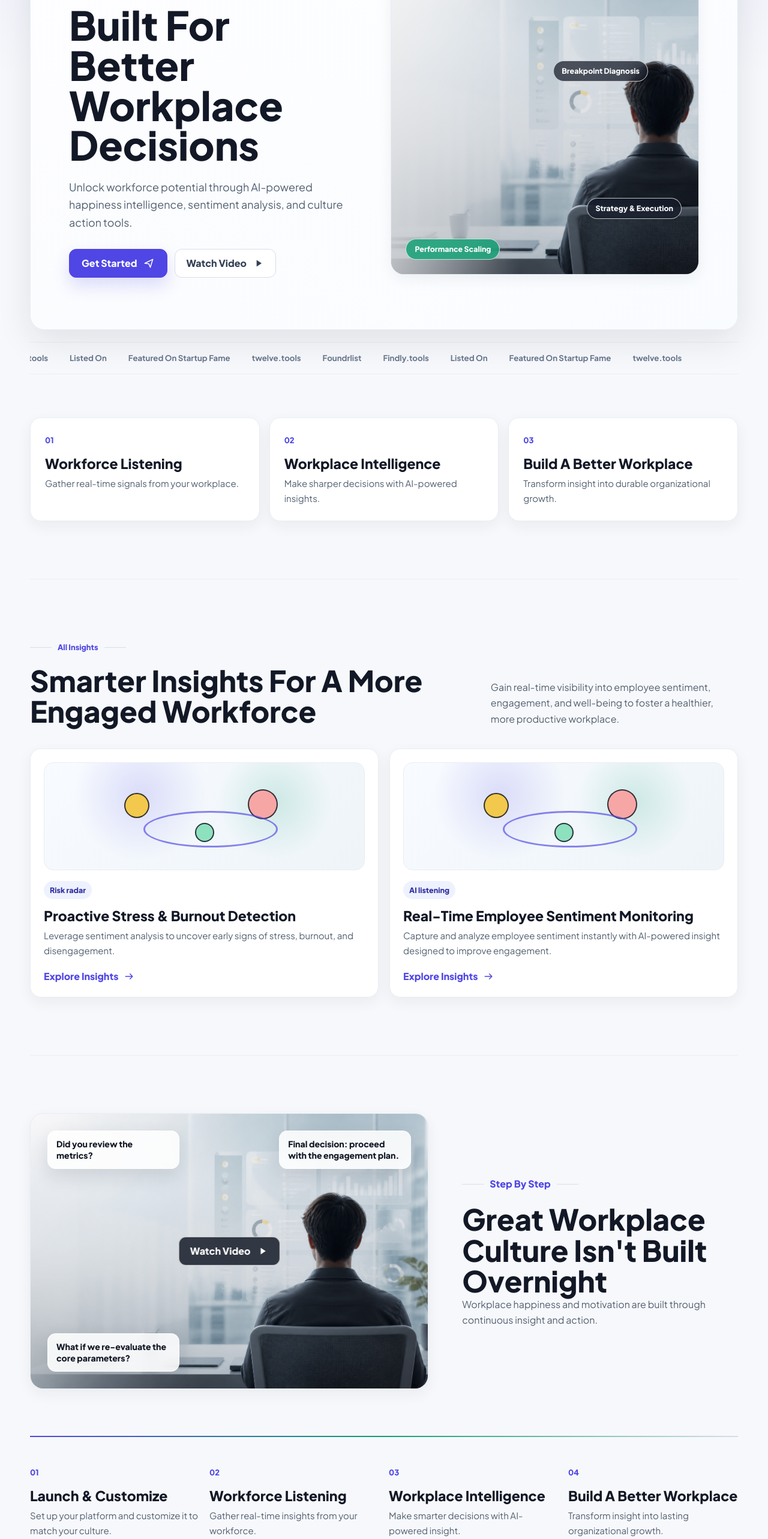
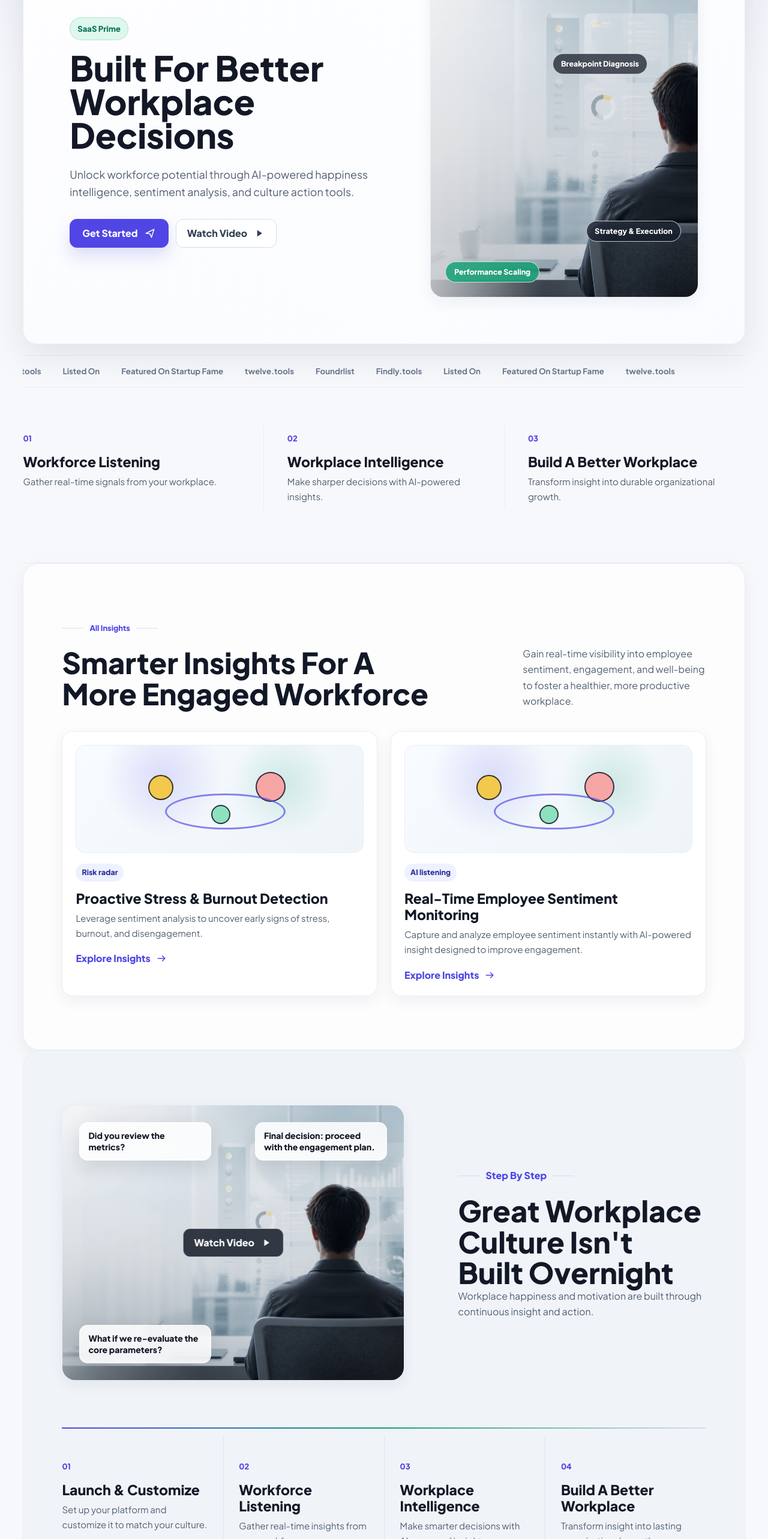
Before and after one commit to fakhrul62/sass-prime, a Next.js app: page /about in a window 1280 px wide. Shown: the part 234-2800 px from the top of the page at 60% size. Built offline with nearby package versions, Linux system fonts and the light colour scheme.

Commit message:
Redesign responsive landing page layout

```diff
--- a/src/app/globals.css
+++ b/src/app/globals.css
@@ -16,7 +16,8 @@
   --warning: #e2a619;
   --shadow-sm: 0 8px 24px rgba(20, 28, 45, 0.06);
   --shadow-md: 0 18px 56px rgba(20, 28, 45, 0.1);
-  --section-space: clamp(68px, 8vw, 96px);
+  --section-space: clamp(72px, 7vw, 104px);
+  --content-width: 1320px;
 }
 
 @theme inline {
@@ -71,7 +72,7 @@ img {
 
 .site-shell {
   min-height: 100vh;
-  padding: 16px clamp(16px, 3vw, 40px) 40px;
+  padding: 18px clamp(18px, 3vw, 48px) 48px;
 }
 
 .nav-frame,
@@ -84,8 +85,8 @@ img {
 .pricing-section,
 .testimonial-section,
 .demo-section,
-.footer-panel {
-  width: min(100%, 1180px);
+  .footer-panel {
+  width: min(100%, var(--content-width));
   margin-inline: auto;
 }
 
@@ -216,11 +217,11 @@ img {
 
 .hero-section {
   display: grid;
-  grid-template-columns: minmax(0, 0.92fr) minmax(420px, 1fr);
-  gap: clamp(28px, 5vw, 64px);
+  grid-template-columns: minmax(480px, 1.08fr) minmax(420px, 0.92fr);
+  gap: clamp(40px, 6vw, 88px);
   align-items: center;
-  min-height: min(720px, calc(100vh - 116px));
-  padding: clamp(32px, 5vw, 64px);
+  min-height: min(680px, calc(100vh - 120px));
+  padding: clamp(48px, 6vw, 84px);
 }
 
 .hero-section::before {
@@ -246,7 +247,7 @@ img {
   flex-direction: column;
   justify-content: center;
   min-width: 0;
-  max-width: 620px;
+  max-width: 720px;
 }
 
 .eyebrow {
@@ -273,9 +274,10 @@ img {
 }
 
 .hero-copy h1 {
-  max-width: 700px;
-  font-size: clamp(3rem, 5.2vw, 5.25rem);
-  line-height: 1;
+  max-width: 760px;
+  font-size: clamp(3.25rem, 4.5vw, 4.8rem);
+  line-height: 0.98;
+  text-wrap: balance;
 }
 
 .hero-copy p,
@@ -293,7 +295,7 @@ img {
 }
 
 .hero-copy p {
-  max-width: 560px;
+  max-width: 620px;
   margin: 22px 0 0;
   font-size: clamp(1rem, 1.4vw, 1.14rem);
 }
@@ -352,7 +354,7 @@ img {
 }
 
 .hero-visual {
-  min-height: 500px;
+  min-height: clamp(440px, 43vw, 560px);
   border: 1px solid var(--line-soft);
   border-radius: 22px;
   overflow: hidden;
@@ -418,7 +420,7 @@ img {
 }
 
 .press-strip {
-  margin-top: 20px;
+  margin-top: 18px;
   overflow: hidden;
   border-block: 1px solid var(--line-soft);
   color: #64748b;
@@ -442,16 +444,25 @@ img {
   display: grid;
   grid-template-columns: repeat(3, minmax(0, 1fr));
   gap: 16px;
-  padding: clamp(48px, 6vw, 72px) 0 var(--section-space);
+  gap: 0;
+  padding: clamp(44px, 5vw, 64px) 0 var(--section-space);
+  border-bottom: 1px solid var(--line-soft);
 }
 
 .feature-tile {
   min-width: 0;
-  padding: 24px;
-  border: 1px solid var(--line-soft);
-  border-radius: 18px;
-  background: var(--surface);
-  box-shadow: var(--shadow-sm);
+  padding: 8px clamp(24px, 3vw, 40px);
+  border-left: 1px solid var(--line-soft);
+  background: transparent;
+}
+
+.feature-tile:first-child {
+  padding-left: 0;
+  border-left: 0;
+}
+
+.feature-tile:last-child {
+  padding-right: 0;
 }
 
 .feature-tile span,
@@ -489,6 +500,14 @@ img {
   border-top: 1px solid var(--line-soft);
 }
 
+.split-section {
+  padding: var(--section-space) clamp(32px, 5vw, 72px);
+  border: 1px solid var(--line-soft);
+  border-radius: 28px;
+  background: rgba(255, 255, 255, 0.78);
+  box-shadow: var(--shadow-sm);
+}
+
 .corner-label {
   display: inline-flex;
   align-items: center;
@@ -512,8 +531,8 @@ img {
 
 .section-heading {
   display: grid;
-  grid-template-columns: minmax(0, 0.95fr) minmax(280px, 0.55fr);
-  gap: clamp(24px, 5vw, 56px);
+  grid-template-columns: minmax(0, 1fr) minmax(300px, 0.45fr);
+  gap: clamp(36px, 7vw, 104px);
   align-items: end;
   margin-bottom: 36px;
 }
@@ -528,6 +547,7 @@ img {
   max-width: 720px;
   font-size: clamp(2.35rem, 3.8vw, 3.75rem);
   line-height: 1.06;
+  text-wrap: balance;
 }
 
 .section-heading p,
@@ -539,7 +559,7 @@ img {
 .insight-grid {
   display: grid;
   grid-template-columns: repeat(2, minmax(0, 1fr));
-  gap: 18px;
+  gap: 22px;
 }
 
 .insight-card,
@@ -637,10 +657,14 @@ img {
 
 .video-section {
   display: grid;
-  grid-template-columns: minmax(0, 1.04fr) minmax(300px, 0.72fr);
-  gap: clamp(28px, 5vw, 56px);
+  grid-template-columns: minmax(0, 1.16fr) minmax(340px, 0.84fr);
+  gap: clamp(40px, 7vw, 96px);
   align-items: center;
-  padding-bottom: clamp(42px, 5vw, 64px);
+  padding: var(--section-space) clamp(32px, 5vw, 72px) clamp(48px, 5vw, 64px);
+  border: 1px solid var(--line-soft);
+  border-bottom: 0;
+  border-radius: 28px 28px 0 0;
+  background: #f0f4f9;
 }
 
 .video-card,
@@ -719,16 +743,19 @@ img {
   position: relative;
   display: grid;
   grid-template-columns: repeat(4, minmax(0, 1fr));
-  gap: 16px;
-  padding-top: 24px;
+  gap: 0;
+  padding: 28px clamp(32px, 5vw, 72px) var(--section-space);
+  border: 1px solid var(--line-soft);
   border-top: 0;
+  border-radius: 0 0 28px 28px;
+  background: #f0f4f9;
 }
 
 .timeline-line {
   position: absolute;
   top: 14px;
-  left: 0;
-  right: 0;
+  left: clamp(32px, 5vw, 72px);
+  right: clamp(32px, 5vw, 72px);
   height: 2px;
   background: linear-gradient(90deg, var(--primary), var(--accent), var(--line));
 }
@@ -736,15 +763,29 @@ img {
 .timeline-step {
   position: relative;
   min-width: 0;
-  padding-top: 38px;
+  padding: 38px clamp(18px, 2vw, 30px) 0;
+  border-left: 1px solid rgba(216, 222, 232, 0.8);
+}
+
+.timeline-step:first-of-type {
+  padding-left: 0;
+  border-left: 0;
+}
+
+.timeline-step:last-child {
+  padding-right: 0;
 }
 
 .pricing-section,
 .demo-section {
   display: grid;
-  grid-template-columns: minmax(0, 0.95fr) minmax(340px, 0.62fr);
-  gap: clamp(28px, 5vw, 60px);
+  grid-template-columns: minmax(0, 1fr) minmax(360px, 0.58fr);
+  gap: clamp(48px, 8vw, 120px);
   align-items: center;
+}
+
+.pricing-section {
+  padding-inline: clamp(32px, 5vw, 72px);
 }
 
 .pricing-copy {
@@ -757,7 +798,9 @@ img {
 }
 
 .pricing-card {
-  padding: 28px;
+  padding: clamp(28px, 4vw, 42px);
+  border-color: rgba(79, 70, 229, 0.16);
+  box-shadow: 0 24px 64px rgba(79, 70, 229, 0.1);
 }
 
 .price-ribbon {
@@ -810,8 +853,8 @@ img {
 
 .testimonial-section {
   display: grid;
-  grid-template-columns: minmax(280px, 0.72fr) minmax(0, 1fr);
-  gap: 18px;
+  grid-template-columns: minmax(340px, 0.78fr) minmax(0, 1.22fr);
+  gap: 24px;
   align-items: stretch;
 }
 
@@ -827,8 +870,8 @@ img {
 
 .testimonial-heading-copy {
   display: grid;
-  grid-template-columns: minmax(0, 1fr) minmax(300px, 0.62fr);
-  gap: clamp(32px, 7vw, 96px);
+  grid-template-columns: minmax(0, 0.9fr) minmax(320px, 0.55fr);
+  gap: clamp(48px, 9vw, 132px);
   align-items: end;
 }
 
@@ -853,7 +896,10 @@ img {
 .quote-panel {
   grid-column: 1 / 2;
   grid-row: 2 / 3;
-  padding: clamp(24px, 4vw, 38px);
+  display: flex;
+  flex-direction: column;
+  justify-content: space-between;
+  padding: clamp(28px, 4vw, 44px);
 }
 
 .quote-panel p {
@@ -885,7 +931,7 @@ img {
 .testimonial-image {
   grid-column: 2 / 3;
   grid-row: 2 / 3;
-  min-height: 390px;
+  min-height: 460px;
 }
 
 .testimonial-image img {
@@ -893,6 +939,12 @@ img {
 }
 
 .demo-section {
+  padding: var(--section-space) clamp(32px, 5vw, 72px);
+  border: 1px solid rgba(15, 159, 114, 0.14);
+  border-radius: 28px;
+  background:
+    radial-gradient(circle at 85% 15%, rgba(15, 159, 114, 0.12), transparent 34%),
+    rgba(255, 255, 255, 0.76);
   align-items: start;
 }
 
@@ -909,7 +961,7 @@ img {
 .demo-form {
   display: grid;
   gap: 16px;
-  padding: 26px;
+  padding: clamp(24px, 3vw, 34px);
 }
 
 .demo-form label,
@@ -1152,13 +1204,13 @@ img {
   }
 
   .hero-section {
-    grid-template-columns: minmax(0, 1fr) minmax(360px, 0.9fr);
-    gap: 28px;
-    padding: 32px;
+    grid-template-columns: minmax(0, 1.05fr) minmax(360px, 0.95fr);
+    gap: 36px;
+    padding: 44px;
   }
 
   .hero-copy h1 {
-    font-size: clamp(2.8rem, 5.7vw, 4.6rem);
+    font-size: clamp(2.9rem, 5vw, 4.1rem);
   }
 
   .hero-visual {
@@ -1193,10 +1245,15 @@ img {
 
   .hero-section {
     min-height: auto;
+    gap: 40px;
   }
 
   .hero-copy {
     max-width: 720px;
+  }
+
+  .hero-visual {
+    min-height: 460px;
   }
 
   .section-heading,
@@ -1218,6 +1275,10 @@ img {
   .testimonial-image {
     grid-column: auto;
     grid-row: auto;
+  }
+
+  .pricing-section {
+    gap: 32px;
   }
 
   .footer-panel {
@@ -1293,13 +1354,47 @@ img {
     padding-block: 46px 56px;
   }
 
+  .feature-tile,
+  .feature-tile:first-child,
+  .feature-tile:last-child {
+    padding: 22px 0;
+    border-left: 0;
+    border-top: 1px solid var(--line-soft);
+  }
+
+  .feature-tile:first-child {
+    padding-top: 0;
+    border-top: 0;
+  }
+
+  .split-section,
+  .video-section,
+  .timeline-section,
+  .pricing-section,
+  .demo-section {
+    padding-inline: 22px;
+  }
+
+  .split-section,
+  .demo-section {
+    border-radius: 20px;
+  }
+
+  .video-section {
+    border-radius: 20px 20px 0 0;
+  }
+
+  .timeline-section {
+    border-radius: 0 0 20px 20px;
+  }
+
   .section-heading {
     gap: 16px;
     margin-bottom: 26px;
   }
 
   .timeline-line {
-    left: 10px;
+    left: 22px;
     right: auto;
     top: 0;
     bottom: 0;
@@ -1308,7 +1403,12 @@ img {
   }
 
   .timeline-step {
-    padding: 0 0 24px 34px;
+    padding: 0 0 28px 34px;
+    border-left: 0;
+  }
+
+  .timeline-step:first-of-type {
+    padding-left: 34px;
   }
 
   .bubble-three,
```
